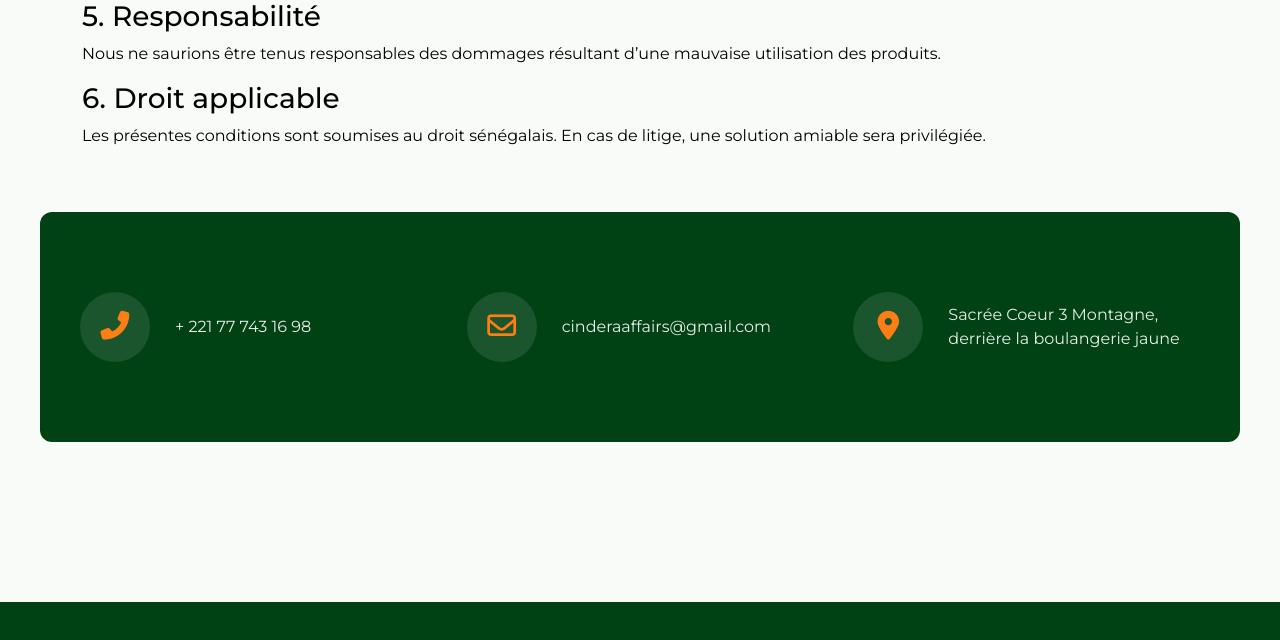
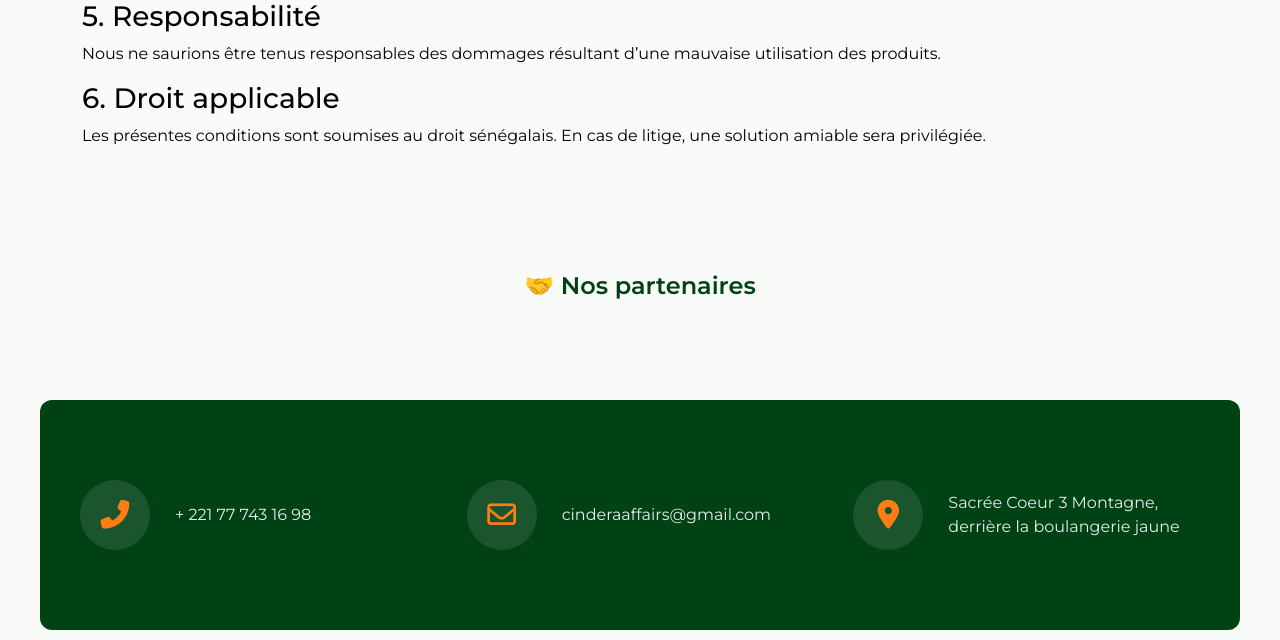
Before and after one commit to ndire92/cind, a Django app: page /boutique/conditions-generales/ in a window 1280 px wide. Shown: the part 572-1212 px from the top of the page. Run offline with Django 5.2, Linux system fonts and the light colour scheme; data comes from the database, SQL or seed files in the repository; data that the repository does not hold is empty; some web fonts are replaced.

Commit message:
Update base.html

```diff
--- a/templates/base.html
+++ b/templates/base.html
@@ -253,6 +253,67 @@ main {
         }
         .footer-socials { justify-content: center; }
     }
+   /* =========================
+   PARTENAIRES
+========================= */
+.partners-section {
+    background: #ffffff;
+    padding: 50px 0;
+    overflow: hidden;
+}
+
+.partners-title {
+    font-weight: 600;
+    margin-bottom: 30px;
+    color: #014215;
+}
+
+.partners-slider {
+    overflow: hidden;
+    position: relative;
+}
+
+.partners-track {
+    display: flex;
+    gap: 60px;
+    animation: scroll 25s linear infinite;
+    align-items: center;
+}
+
+.partners-track img {
+    height: 50px;
+    object-fit: contain;
+    filter: grayscale(100%);
+    opacity: 0.7;
+    transition: all 0.3s ease;
+}
+
+.partners-track img:hover {
+    filter: grayscale(0%);
+    opacity: 1;
+    transform: scale(1.1);
+}
+
+/* Animation */
+@keyframes scroll {
+    0% {
+        transform: translateX(0);
+    }
+    100% {
+        transform: translateX(-50%);
+    }
+}
+
+/* Mobile */
+@media (max-width: 768px) {
+    .partners-track {
+        gap: 30px;
+    }
+
+    .partners-track img {
+        height: 40px;
+    }
+}
 </style>
 
 
@@ -374,6 +435,7 @@ document.addEventListener('click', function () {
     <main>
 
         {% block content %}{% endblock %}
+		{% include "includes/partners.html" %}
         {% if request.resolver_match.url_name != "home" %}
          {% include "includes/contact_strip.html" %}
          {% endif %}
```
